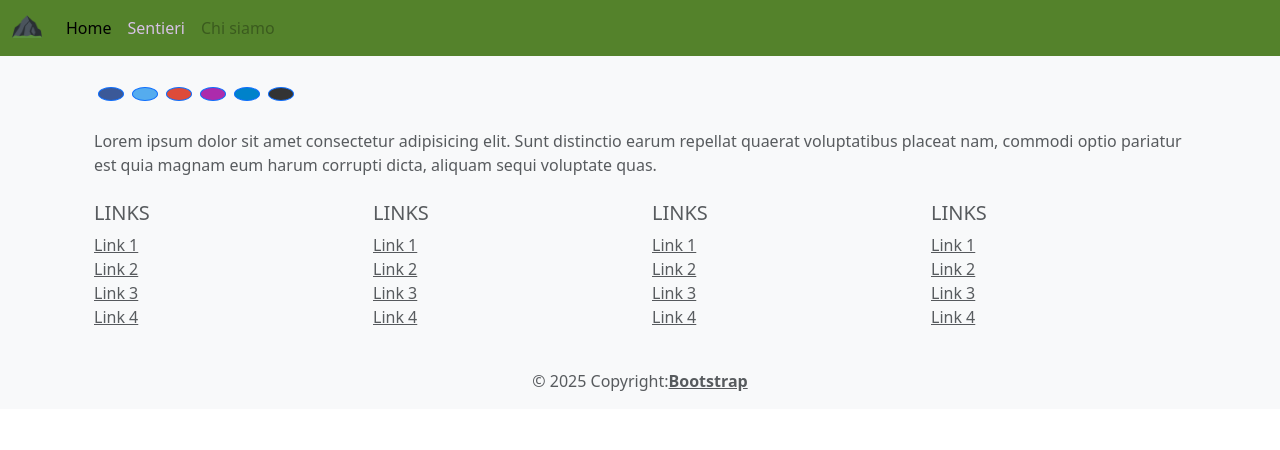
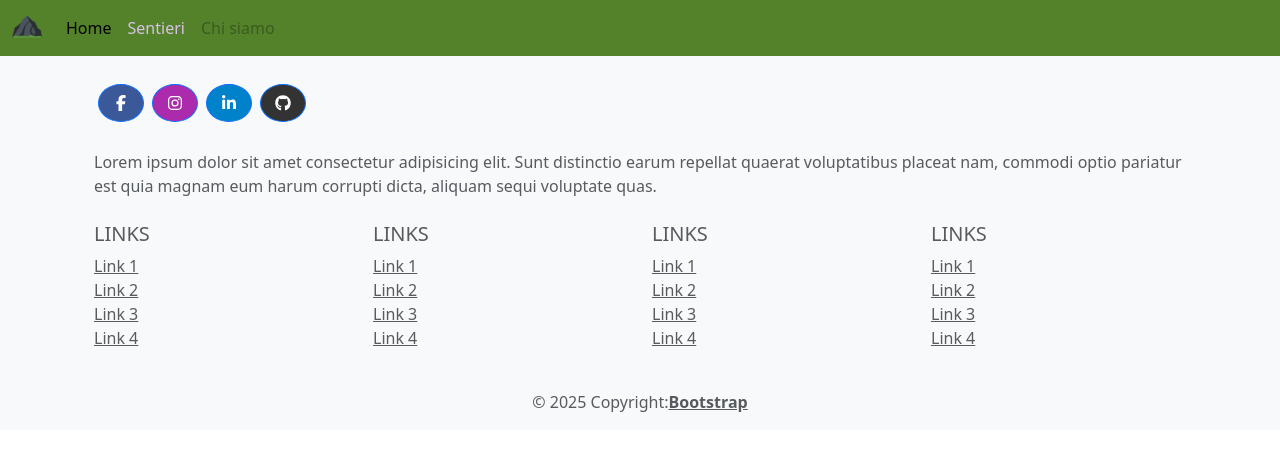
Before and after one commit to marzia-blasi/travel-journal-app, a React (Vite) app: page / in a window 1280 px wide. Shown: the top 450 px of the page. Built offline with nearby package versions, Linux system fonts and the light colour scheme.

Commit message:
add icons and fix Footer

```diff
--- a/package.json
+++ b/package.json
@@ -10,6 +10,10 @@
     "preview": "vite preview"
   },
   "dependencies": {
+    "@fortawesome/free-brands-svg-icons": "^7.0.0",
+    "@fortawesome/free-regular-svg-icons": "^7.0.0",
+    "@fortawesome/free-solid-svg-icons": "^7.0.0",
+    "@fortawesome/react-fontawesome": "^0.2.3",
     "@popperjs/core": "^2.11.8",
     "bootstrap": "^5.3.7",
     "dotenv": "^17.2.1",
--- a/src/components/Footer.jsx
+++ b/src/components/Footer.jsx
@@ -1,4 +1,15 @@
 import { Link, NavLink } from "react-router-dom";
+
+//icons
+import { FontAwesomeIcon } from "@fortawesome/react-fontawesome";
+import { library } from "@fortawesome/fontawesome-svg-core";
+
+/* import all the icons in Free Solid, Free Regular, and Brands styles */
+import { fas } from "@fortawesome/free-solid-svg-icons";
+import { far } from "@fortawesome/free-regular-svg-icons";
+import { fab } from "@fortawesome/free-brands-svg-icons";
+
+library.add(fas, far, fab);
 
 export default function Footer() {
   return (
@@ -16,25 +27,7 @@ export default function Footer() {
               href="#!"
               role="button"
             >
-              <i className="fab fa-facebook-f" />
-            </a>
-            {/* Twitter */}
-            <a
-              className="btn btn-primary rounded-circle m-1"
-              style={{ backgroundColor: "#55acee" }}
-              href="#!"
-              role="button"
-            >
-              <i className="fab fa-twitter" />
-            </a>
-            {/* Google */}
-            <a
-              className="btn btn-primary rounded-circle m-1"
-              style={{ backgroundColor: "#dd4b39" }}
-              href="#!"
-              role="button"
-            >
-              <i className="fab fa-google" />
+              <FontAwesomeIcon icon="fab fa-facebook-f" />
             </a>
             {/* Instagram */}
             <a
@@ -43,7 +36,7 @@ export default function Footer() {
               href="#!"
               role="button"
             >
-              <i className="fab fa-instagram" />
+              <FontAwesomeIcon icon="fab fa-instagram" />
             </a>
             {/* Linkedin */}
             <a
@@ -52,7 +45,7 @@ export default function Footer() {
               href="#!"
               role="button"
             >
-              <i className="fab fa-linkedin-in" />
+              <FontAwesomeIcon icon="fab fa-linkedin-in" />
             </a>
             {/* Github */}
             <a
@@ -61,7 +54,7 @@ export default function Footer() {
               href="#!"
               role="button"
             >
-              <i className="fab fa-github" />
+              <FontAwesomeIcon icon="fab fa-github" />
             </a>
           </section>
           {/* Social media */}
```
Also changed, not shown: 1 other file (tests, documents, lock files or other folders).
